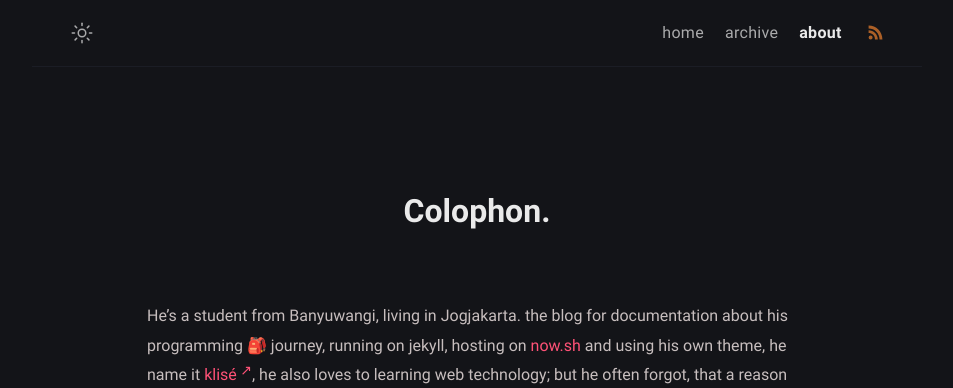
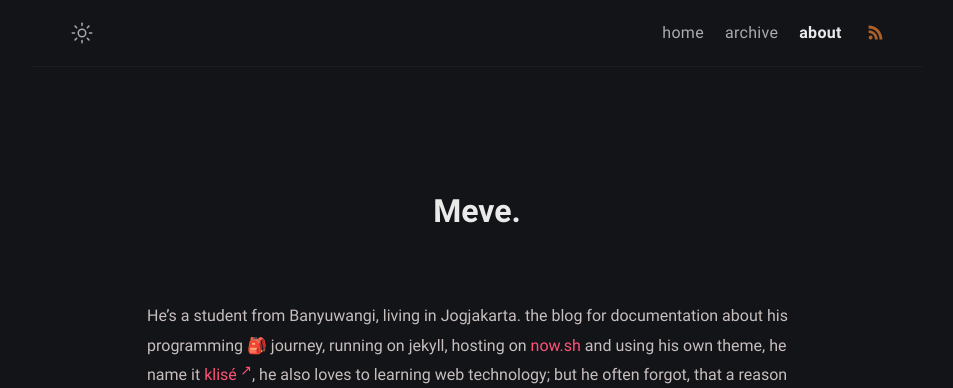
Before and after one commit to touchspeed/touchspeed.github.io, a Jekyll site: the page built from about.md, in a window 1280 px wide. Shown: the top 388 px of the page, without its empty margins (163-1116 px from the left). Built offline with Jekyll 4.4.1, drawn with Linux system fonts in a browser that asks for light colours.

```diff
--- a/_config.yml
+++ b/_config.yml
@@ -46,7 +46,7 @@ defaults:
       path: ""
     values:
       layout: post
-      comments: false
+      comments: true
 
 # Jekyll Compose default front matter
 jekyll_compose:
--- a/about.md
+++ b/about.md
@@ -1,5 +1,5 @@
 ---
-title: Colophon
+title: Meve
 permalink: /about/
 layout: page
 excerpt: Hello peeps, I'm student of computer science from Banyuwangi, living in Jogjakarta. This blog for documentation about my programming journey, running on jekyll, hosting on netlify and using my own simple theme.
```
Also changed, not shown: README.md, 2 other files.
